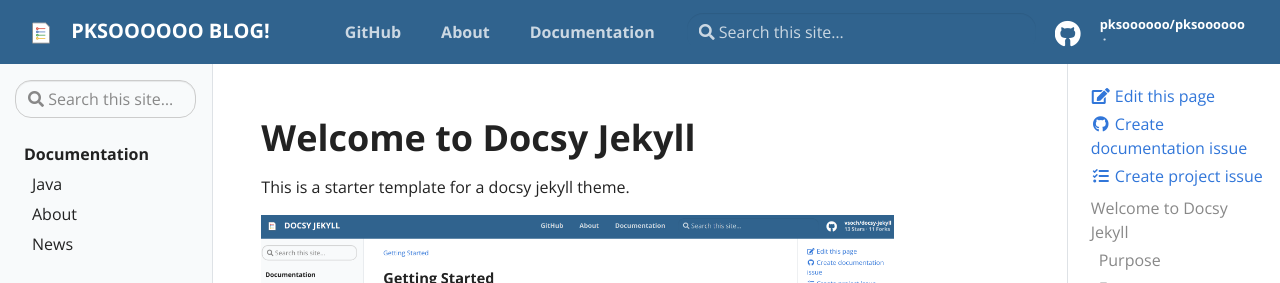
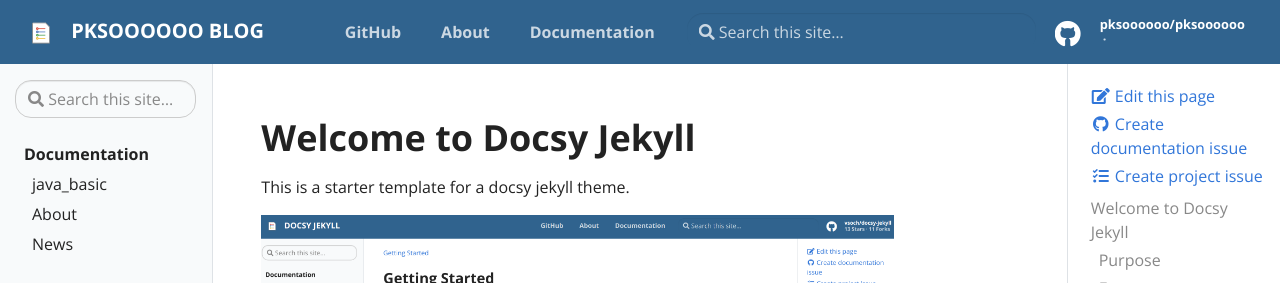
Before and after one commit to pksoooooo/pksoooooo.github.io, a Jekyll site: the page built from pages/index.md, in a window 1280 px wide. Shown: the top 283 px of the page. Built offline with Jekyll 4.4.1, drawn with Linux system fonts in a browser that asks for light colours.

Commit message:
자바의정석 문법 오류 수정
title 수정

```diff
--- a/_config.yml
+++ b/_config.yml
@@ -14,7 +14,7 @@
 # You can create any custom variable you would like, and they will be accessible
 # in the templates via {{ site.myvariable }}.
 
-title: Pksoooooo Blog!
+title: Pksoooooo Blog
 email: pks9109@naver.com
 author: IT
 description: > # this means to ignore newlines until "baseurl:"
--- a/_data/toc.yml
+++ b/_data/toc.yml
@@ -1,7 +1,7 @@
 - title: Documentation
   url: docs
   links:
-    - title: "Java"
+    - title: "java_basic"
       url: "docs/java_basic/java_doc_01"
       children:
         - title: "1.자바를 시작하기 전에."
```
